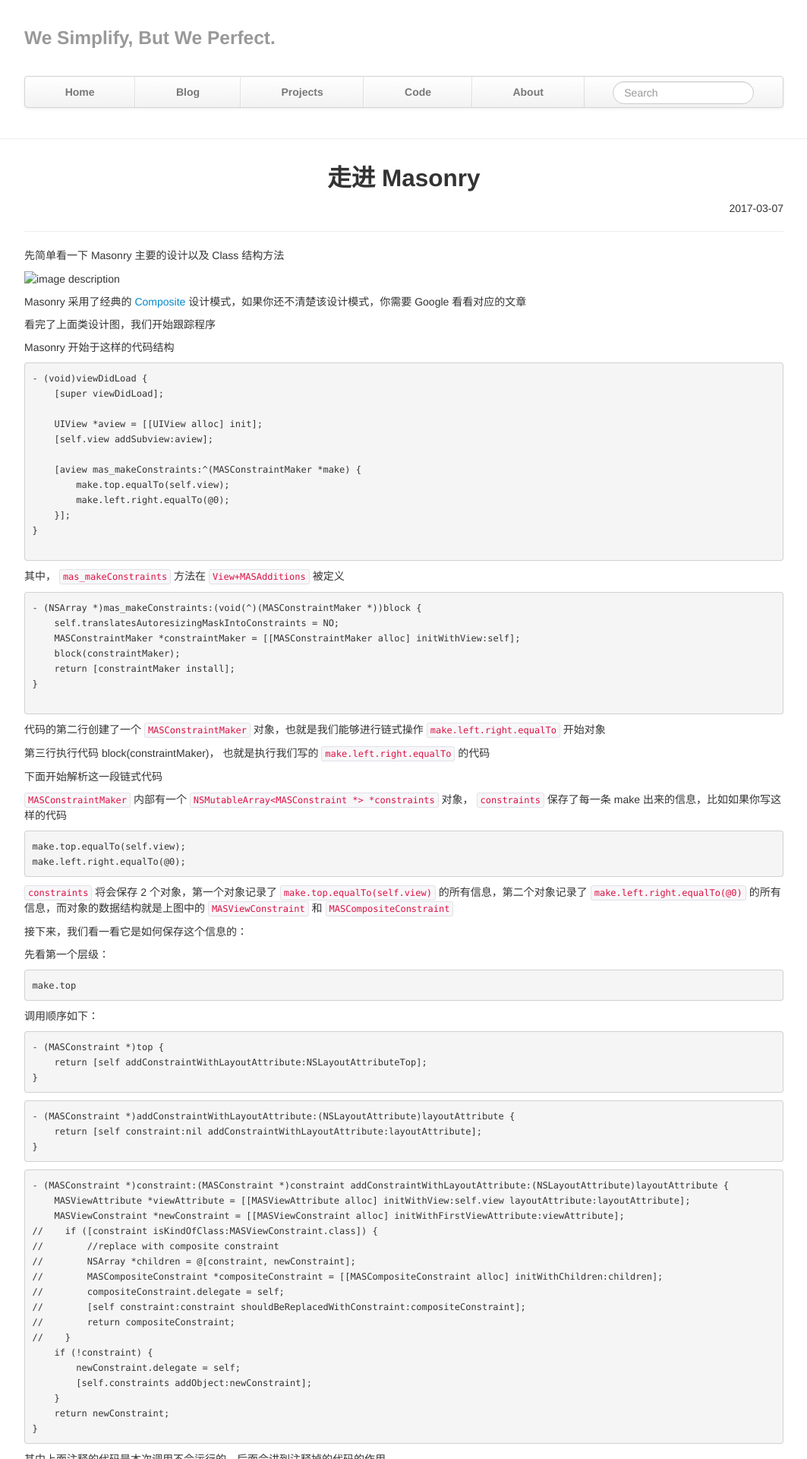
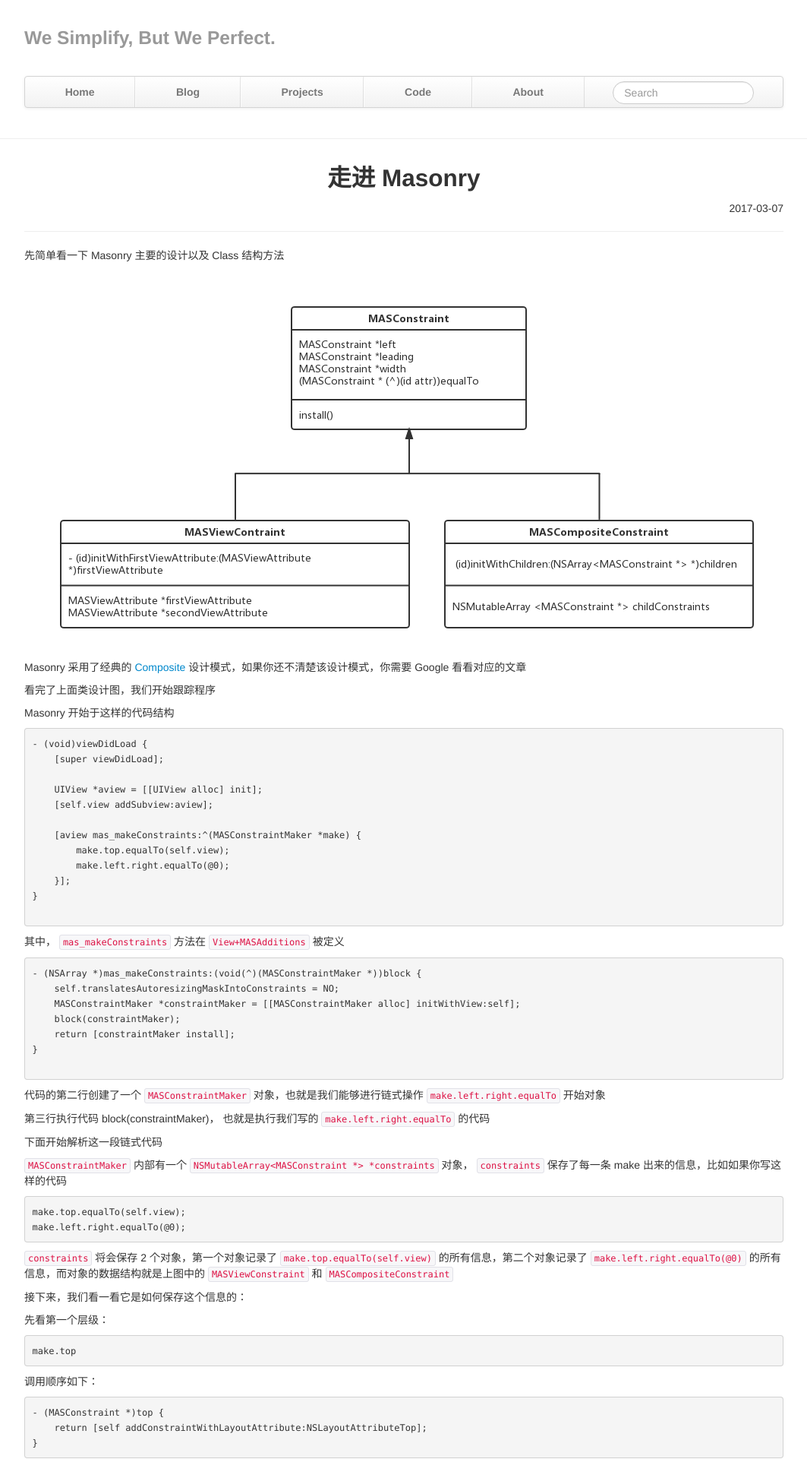
Before and after one commit to VioletHill/VioletHill.github.io, a Jekyll site: the page built from _posts/blog/2017-03-07-masonry.md, in a window 1280 px wide. Shown: the top 1920 px of the page at 76% size, without its empty margins (108-1171 px from the left). Built offline with Jekyll 4.4.1, drawn with Linux system fonts in a browser that asks for light colours; comment, search, counter and statistics services are not loaded.

Commit message:
修改图片路径

```diff
--- a/_posts/blog/2017-03-07-masonry.md
+++ b/_posts/blog/2017-03-07-masonry.md
@@ -7,7 +7,7 @@ description: Masonry 源码解读
 
 先简单看一下 Masonry 主要的设计以及 Class 结构方法
 
-![image description](/images/blog/20170307_1.png)
+![image description](/images/blog/masonry/20170307_1.png)
 
 Masonry 采用了经典的 [Composite](https://en.wikipedia.org/wiki/Composite_pattern) 设计模式，如果你还不清楚该设计模式，你需要 Google 看看对应的文章
 
@@ -103,7 +103,7 @@ make.top
 
 `MASViewAttribute` 的 Class 结构如下图
 
-![image description](/images/blog/20170307_2.png)
+![image description](/images/blog/masonry/20170307_2.png)
 
 上面的 item 字段，`Masonry` 上给的是 id 字段，因为 还有 `viewController` 的 `topLayoutGuide` 属性，这里 为了方便理解，可以把它直接看作 `UIView`
 
```
